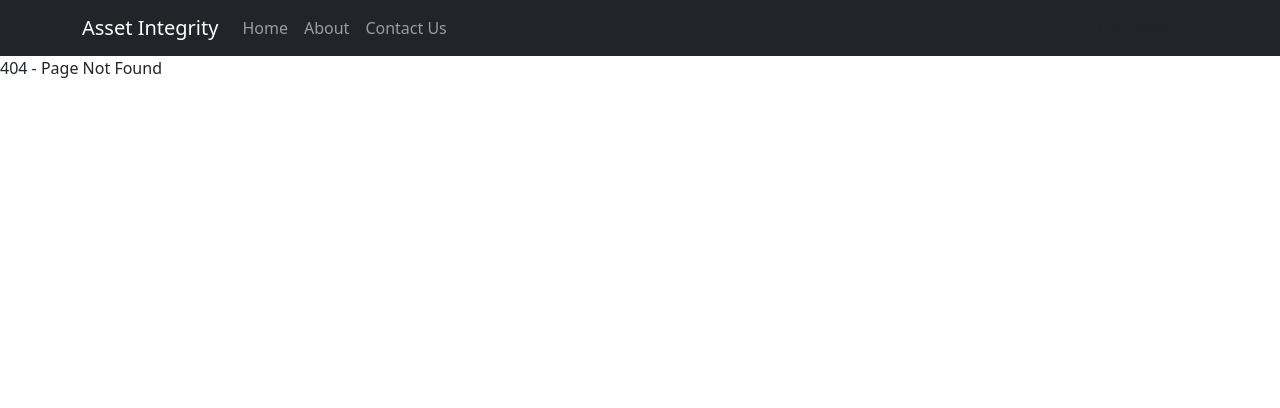
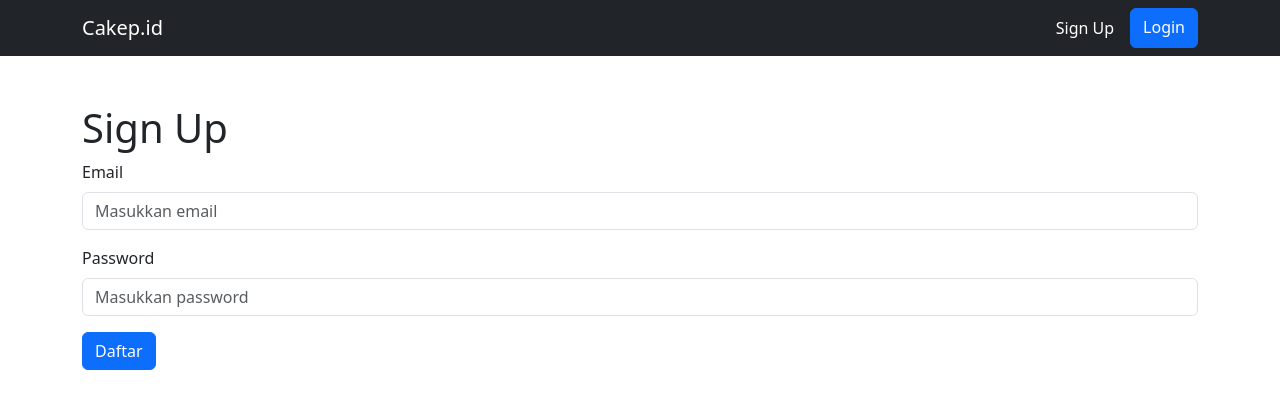
Before and after one commit to ImamAriadi2022/pkm-Geo, a React (Create React App) app in the folder aims/: page /signup in a window 1280 px wide. Before the commit this address had no page. Shown: the top 408 px of the page. Built offline with nearby package versions, Linux system fonts and the light colour scheme.

Commit message:
update nav dan lainnya

```diff
--- a/aims/package.json
+++ b/aims/package.json
@@ -3,6 +3,8 @@
   "version": "0.1.0",
   "private": true,
   "dependencies": {
+    "@fortawesome/free-solid-svg-icons": "^6.7.0",
+    "@fortawesome/react-fontawesome": "^0.2.2",
     "@testing-library/jest-dom": "^5.17.0",
     "@testing-library/react": "^13.4.0",
     "@testing-library/user-event": "^13.5.0",
--- a/aims/src/App.js
+++ b/aims/src/App.js
@@ -3,10 +3,13 @@ import { BrowserRouter as Router, Routes, Route, Navigate } from "react-router-d
 import Navigation from "./components/Navbar";
 import LandingPage from "./components/LandingPage";
 import Login from "./components/Login";
+import Signup from "./components/Signup";
 import DashboardPegawai from "./components/DashboardPegawai";
 import ReportForm from "./components/ReportForm";
 import DashboardAdmin from "./components/DashboardAdmin";
 import News from "./components/News";
+import AdminSettings from "./components/AdminSettings";
+import Logout from "./components/Logout";
 import "bootstrap/dist/css/bootstrap.min.css";
 
 const ProtectedRoute = ({ userType, allowedRoles, children }) => {
@@ -26,6 +29,7 @@ const App = () => {
         {/* Routes for guest */}
         <Route path="/" element={<LandingPage />} />
         <Route path="/login" element={<Login setUserType={setUserType} />} />
+        <Route path="/signup" element={<Signup />} />
         <Route path="/about" element={<div>About Us Page</div>} />
         <Route path="/contact" element={<div>Contact Us Page</div>} />
 
@@ -64,6 +68,18 @@ const App = () => {
             </ProtectedRoute>
           }
         />
+        <Route
+          path="/admin-settings"
+          element={
+            <ProtectedRoute userType={userType} allowedRoles={["admin"]}>
+              <AdminSettings />
+            </ProtectedRoute>
+          }
+        />
+        <Route
+          path="/logout"
+          element={<Logout setUserType={setUserType} />}
+        />
 
         {/* Fallback route */}
         <Route path="*" element={<div>404 - Page Not Found</div>} />
--- /dev/null
+++ b/aims/src/components/AdminSettings.js
@@ -0,0 +1,13 @@
+import React from "react";
+import { Container } from "react-bootstrap";
+
+const AdminSettings = () => {
+  return (
+    <Container className="mt-5">
+      <h1>Admin Settings</h1>
+      <p>Here you can manage the admin settings.</p>
+    </Container>
+  );
+};
+
+export default AdminSettings;
--- a/aims/src/components/LandingPage.js
+++ b/aims/src/components/LandingPage.js
@@ -1,8 +1,9 @@
 import React from "react";
-import { Container, Card, Button } from "react-bootstrap";
+import { Container, Card } from "react-bootstrap";
 
 const LandingPage = () => {
   return (
+    <>
       <Container className="mt-5">
         <Card>
           <Card.Body>
@@ -11,12 +12,10 @@ const LandingPage = () => {
               This is a website for managing asset integrity in the oil and gas
               industry.
             </Card.Text>
-          <Button href="/login" variant="primary">
-            Login
-          </Button>
           </Card.Body>
         </Card>
       </Container>
+    </>
   );
 };
 
--- a/aims/src/components/Login.js
+++ b/aims/src/components/Login.js
@@ -1,26 +1,39 @@
 import React, { useState } from "react";
-import { Button, Container, Form } from "react-bootstrap";
+import { Container, Form, Button, InputGroup } from "react-bootstrap";
 import { useNavigate } from "react-router-dom";
+import { FontAwesomeIcon } from '@fortawesome/react-fontawesome';
+import { faEye, faEyeSlash } from '@fortawesome/free-solid-svg-icons';
 
 const Login = ({ setUserType }) => {
   const [credentials, setCredentials] = useState({ email: "", password: "" });
+  const [showPassword, setShowPassword] = useState(false);
   const navigate = useNavigate();
 
   const handleChange = (e) => {
     const { name, value } = e.target;
-    setCredentials({ ...credentials, [name]: value });
+    setCredentials((prevCredentials) => ({
+      ...prevCredentials,
+      [name]: value,
+    }));
   };
 
   const handleSubmit = (e) => {
     e.preventDefault();
-    // Simulasi login
-    if (credentials.email === "admin@example.com") {
+    const { email, password } = credentials;
+
+    if (email === "admin@example.com" && password === "admin") {
       setUserType("admin");
       navigate("/admin-dashboard");
-    } else {
+    } else if (email === "user@example.com" && password === "user") {
       setUserType("pegawai");
       navigate("/dashboard");
+    } else {
+      alert("Invalid email or password");
     }
+  };
+
+  const togglePasswordVisibility = () => {
+    setShowPassword(!showPassword);
   };
 
   return (
@@ -39,13 +52,18 @@ const Login = ({ setUserType }) => {
         </Form.Group>
         <Form.Group className="mb-3">
           <Form.Label>Password</Form.Label>
-          <Form.Control
-            type="password"
-            placeholder="Password"
-            name="password"
-            onChange={handleChange}
-            required
-          />
+          <InputGroup>
+            <Form.Control
+              type={showPassword ? "text" : "password"}
+              placeholder="Enter password"
+              name="password"
+              onChange={handleChange}
+              required
+            />
+            <Button variant="outline-secondary" onClick={togglePasswordVisibility}>
+              <FontAwesomeIcon icon={showPassword ? faEyeSlash : faEye} />
+            </Button>
+          </InputGroup>
         </Form.Group>
         <Button variant="primary" type="submit">
           Login
--- /dev/null
+++ b/aims/src/components/Logout.js
@@ -0,0 +1,15 @@
+import { useEffect } from "react";
+import { useNavigate } from "react-router-dom";
+
+const Logout = ({ setUserType }) => {
+  const navigate = useNavigate();
+
+  useEffect(() => {
+    setUserType("guest");
+    navigate("/login");
+  }, [setUserType, navigate]);
+
+  return null;
+};
+
+export default Logout;
--- a/aims/src/components/Navbar.js
+++ b/aims/src/components/Navbar.js
@@ -1,61 +1,52 @@
 import React from "react";
-import { Navbar, Nav, Container } from "react-bootstrap";
+import { Navbar, Nav, Container, Button } from "react-bootstrap";
 import { LinkContainer } from "react-router-bootstrap";
 
 const Navigation = ({ userType }) => {
-  const validUserTypes = ["guest", "pegawai", "admin"];
-  if (!validUserTypes.includes(userType)) {
-    userType = "guest";
-  }
-
   return (
     <Navbar bg="dark" variant="dark" expand="lg">
       <Container>
-        <Navbar.Brand>Asset Integrity</Navbar.Brand>
+        <Navbar.Brand href="/">Cakep.id</Navbar.Brand>
         <Navbar.Toggle aria-controls="basic-navbar-nav" />
         <Navbar.Collapse id="basic-navbar-nav">
-          <Nav className="me-auto">
-            <LinkContainer to="/">
-              <Nav.Link>Home</Nav.Link>
-            </LinkContainer>
-            {userType === "guest" && (
+          <Nav className="ms-auto">
+            {userType === "admin" ? (
               <>
-                <LinkContainer to="/about">
-                  <Nav.Link>About</Nav.Link>
+                <LinkContainer to="/admin-dashboard">
+                  <Nav.Link>Admin Dashboard</Nav.Link>
                 </LinkContainer>
-                <LinkContainer to="/contact">
-                  <Nav.Link>Contact Us</Nav.Link>
+                <LinkContainer to="/admin-settings">
+                  <Nav.Link>Admin Settings</Nav.Link>
+                </LinkContainer>
+                <LinkContainer to="/logout">
+                  <Nav.Link>Logout</Nav.Link>
                 </LinkContainer>
               </>
-            )}
-            {userType === "pegawai" && (
+            ) : userType === "pegawai" ? (
               <>
                 <LinkContainer to="/dashboard">
                   <Nav.Link>Dashboard</Nav.Link>
                 </LinkContainer>
-                <LinkContainer to="/report">
-                  <Nav.Link>Report</Nav.Link>
+                <LinkContainer to="/settings">
+                  <Nav.Link>Settings</Nav.Link>
+                </LinkContainer>
+                <LinkContainer to="/logout">
+                  <Nav.Link>Logout</Nav.Link>
+                </LinkContainer>
+              </>
+            ) : (
+              <>
+                <LinkContainer to="/signup">
+                  <Nav.Link>Sign Up</Nav.Link>
+                </LinkContainer>
+                <LinkContainer to="/login">
+                  <Button variant="primary" className="ms-2">
+                    Login
+                  </Button>
                 </LinkContainer>
               </>
             )}
-            {userType === "admin" && (
-              <LinkContainer to="/admin-dashboard">
-                <Nav.Link>Admin Dashboard</Nav.Link>
-              </LinkContainer>
-            )}
           </Nav>
-          {userType === "guest" ? (
-            <>
-              <LinkContainer to="/login">
-                <Nav.Link>Login</Nav.Link>
-              </LinkContainer>
-              <LinkContainer to="/signup">
-                <Nav.Link>Sign Up</Nav.Link>
-              </LinkContainer>
-            </>
-          ) : (
-            <Nav.Link href="/logout">Logout</Nav.Link>
-          )}
         </Navbar.Collapse>
       </Container>
     </Navbar>
--- a/aims/src/components/ReportForm.js
+++ b/aims/src/components/ReportForm.js
@@ -1,68 +1,190 @@
-import React, { useState } from "react";
-import { Container, Form, Button } from "react-bootstrap";
+import React, { useState, useEffect } from 'react';
+import { Button, Form, Container } from 'react-bootstrap';
 
 const ReportForm = ({ onSubmitReport }) => {
   const [report, setReport] = useState({
-    description: "",
-    location: "",
+    name: '',
+    description: '',
     photo: null,
+    location: '',
+    timestamp: ''
   });
+  const [isCameraOpen, setIsCameraOpen] = useState(false);
+  const [cameraStream, setCameraStream] = useState(null);
+  const [cameraMode, setCameraMode] = useState('user');
 
-  const handleInputChange = (e) => {
-    const { name, value } = e.target;
-    setReport({ ...report, [name]: value });
+  useEffect(() => {
+    const getLocation = () => {
+      if (navigator.geolocation) {
+        navigator.geolocation.getCurrentPosition((position) => {
+          const { latitude, longitude } = position.coords;
+          fetch(`https://nominatim.openstreetmap.org/reverse?format=jsonv2&lat=${latitude}&lon=${longitude}`)
+            .then((response) => response.json())
+            .then((data) => {
+              const { village, town, county, state, country } = data.address;
+              setReport((prevReport) => ({
+                ...prevReport,
+                location: `${village || town || ''}, ${county}, ${state}, ${country}`
+              }));
+            })
+            .catch((error) => console.error('Error fetching location:', error));
+        });
+      } else {
+        alert("Geolocation tidak didukung oleh browser ini.");
+      }
+    };
+
+    getLocation();
+    setReport((prevReport) => ({
+      ...prevReport,
+      timestamp: new Date().toLocaleString()
+    }));
+  }, []);
+
+  const openCamera = async () => {
+    try {
+      if (cameraStream) {
+        cameraStream.getTracks().forEach((track) => track.stop());
+      }
+
+      const stream = await navigator.mediaDevices.getUserMedia({
+        video: { facingMode: cameraMode },
+      });
+
+      setCameraStream(stream);
+      setIsCameraOpen(true);
+    } catch (error) {
+      console.error("Error accessing camera:", error);
+      alert("Tidak dapat mengakses kamera.");
+    }
   };
 
-  const handleFileChange = (e) => {
-    const file = e.target.files[0];
-    if (file && file.size > 5 * 1024 * 1024) {
-      alert("File size must be less than 5MB.");
+  const captureImage = () => {
+    const video = document.getElementById("cameraFeed");
+    const canvas = document.createElement("canvas");
+    canvas.width = video.videoWidth;
+    canvas.height = video.videoHeight;
+    const context = canvas.getContext("2d");
+    context.drawImage(video, 0, 0, canvas.width, canvas.height);
+
+    canvas.toBlob((blob) => {
+      setReport((prevReport) => ({
+        ...prevReport,
+        photo: blob
+      }));
+      setIsCameraOpen(false);
+      cameraStream.getTracks().forEach((track) => track.stop());
+      setCameraStream(null);
+    });
+  };
+
+  const toggleCameraMode = async () => {
+    setCameraMode((prevMode) => (prevMode === "user" ? "environment" : "user"));
+    if (isCameraOpen) {
+      openCamera();
+    }
+  };
+
+  const closeCamera = () => {
+    setIsCameraOpen(false);
+    if (cameraStream) {
+      cameraStream.getTracks().forEach((track) => track.stop());
+      setCameraStream(null);
+    }
+  };
+
+  const handleSubmit = async (e) => {
+    e.preventDefault();
+
+    if (!report.name || !report.description || !report.timestamp) {
+      alert("Nama pelapor, judul laporan, dan waktu harus diisi.");
       return;
     }
-    setReport({ ...report, photo: file });
-  };
 
-  const handleSubmit = (e) => {
-    e.preventDefault();
-    const timestamp = new Date().toISOString();
+    const formData = new FormData();
+    formData.append('description', report.description);
+    formData.append('pegawaiName', report.name);
+    formData.append('fotoLaporan', report.photo);
+    formData.append('pegawaiDate', report.timestamp);
+    formData.append('location', report.location);
 
-    if (onSubmitReport) {
-      onSubmitReport({ ...report, timestamp });
-    } else {
-      console.error("onSubmitReport function is not defined!");
+    try {
+      const response = await fetch('https://back-fix-laps.vercel.app/api/upload-and-save', {
+        method: 'POST',
+        body: formData,
+      });
+
+      if (response.ok) {
+        alert('Laporan berhasil dikirim!');
+      } else {
+        const errorData = await response.json();
+        console.error('Error:', errorData);
+        alert(`Gagal mengirim laporan: ${errorData.message}`);
+      }
+    } catch (error) {
+      console.error('Error:', error);
+      alert('Terjadi kesalahan saat mengirim laporan.');
     }
   };
 
   return (
-    <Container className="mt-5">
-      <h1>Report Issue</h1>
+    <Container>
       <Form onSubmit={handleSubmit}>
-        <Form.Group className="mb-3">
-          <Form.Label>Description</Form.Label>
+        <Form.Group className="mb-3" controlId="name">
+          <Form.Label>Nama Pelapor</Form.Label>
           <Form.Control
-            as="textarea"
-            rows={3}
-            name="description"
-            value={report.description}
-            onChange={handleInputChange}
+            type="text"
+            value={report.name}
+            onChange={(e) => setReport({ ...report, name: e.target.value })}
             required
           />
         </Form.Group>
-        <Form.Group className="mb-3">
-          <Form.Label>Location</Form.Label>
+
+        <Form.Group className="mb-3" controlId="description">
+          <Form.Label>Judul Laporan</Form.Label>
           <Form.Control
             type="text"
-            name="location"
-            value={report.location}
-            onChange={handleInputChange}
-            placeholder="Enter location manually"
+            value={report.description}
+            onChange={(e) => setReport({ ...report, description: e.target.value })}
             required
           />
         </Form.Group>
+
         <Form.Group className="mb-3">
-          <Form.Label>Upload Photo (Optional)</Form.Label>
-          <Form.Control type="file" name="photo" onChange={handleFileChange} />
+          <Form.Label>Unggah Foto</Form.Label>
+          <Form.Control
+            type="file"
+            onChange={(e) => setReport({ ...report, photo: e.target.files[0] })}
+          />
+          <Button variant="primary" className="mt-2" onClick={openCamera}>
+            Gunakan Kamera
+          </Button>
         </Form.Group>
+
+        {isCameraOpen && (
+          <div className="camera-container mt-3">
+            <video
+              id="cameraFeed"
+              autoPlay
+              playsInline
+              ref={(video) => {
+                if (video && cameraStream) {
+                  video.srcObject = cameraStream;
+                }
+              }}
+            />
+            <Button variant="success" className="mt-2" onClick={captureImage}>
+              Ambil Foto
+            </Button>
+            <Button variant="secondary" className="mt-2 ms-2" onClick={toggleCameraMode}>
+              Ubah Kamera
+            </Button>
+            <Button variant="danger" className="mt-2 ms-2" onClick={closeCamera}>
+              Tutup Kamera
+            </Button>
+          </div>
+        )}
+
         <Button variant="primary" type="submit">
           Submit Report
         </Button>
--- /dev/null
+++ b/aims/src/components/Signup.js
@@ -0,0 +1,66 @@
+import React, { useState } from "react";
+import { Container, Form, Button, Alert } from "react-bootstrap";
+import { useNavigate } from "react-router-dom";
+
+const Signup = () => {
+  const [credentials, setCredentials] = useState({ email: "", password: "" });
+  const [showSuccess, setShowSuccess] = useState(false);
+  const navigate = useNavigate();
+
+  const handleChange = (e) => {
+    const { name, value } = e.target;
+    setCredentials((prevCredentials) => ({
+      ...prevCredentials,
+      [name]: value,
+    }));
+  };
+
+  const handleSubmit = (e) => {
+    e.preventDefault();
+    const { email, password } = credentials;
+
+    // Simulasi pendaftaran berhasil
+    console.log("Email:", email);
+    console.log("Password:", password);
+
+    setShowSuccess(true);
+    setTimeout(() => {
+      setShowSuccess(false);
+      navigate("/login");
+    }, 3000);
+  };
+
+  return (
+    <Container className="mt-5">
+      <h1>Sign Up</h1>
+      {showSuccess && <Alert variant="success">Pendaftaran berhasil! Anda akan diarahkan ke halaman login.</Alert>}
+      <Form onSubmit={handleSubmit}>
+        <Form.Group className="mb-3">
+          <Form.Label>Email</Form.Label>
+          <Form.Control
+            type="email"
+            placeholder="Masukkan email"
+            name="email"
+            onChange={handleChange}
+            required
+          />
+        </Form.Group>
+        <Form.Group className="mb-3">
+          <Form.Label>Password</Form.Label>
+          <Form.Control
+            type="password"
+            placeholder="Masukkan password"
+            name="password"
+            onChange={handleChange}
+            required
+          />
+        </Form.Group>
+        <Button variant="primary" type="submit">
+          Daftar
+        </Button>
+      </Form>
+    </Container>
+  );
+};
+
+export default Signup;
```
Also changed, not shown: 1 other file (tests, documents, lock files or other folders). Lines whose indentation alone changed are shown as unchanged.
